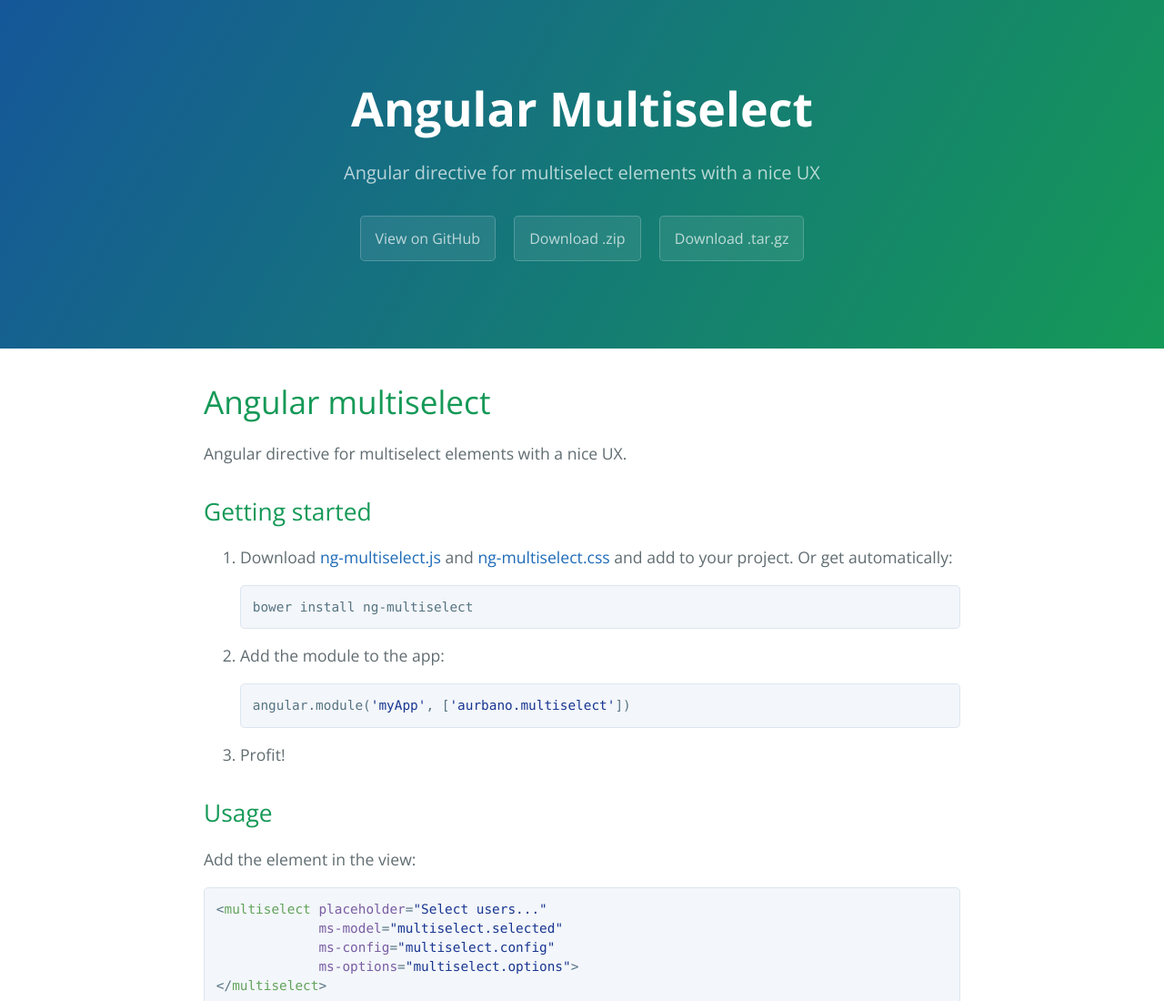
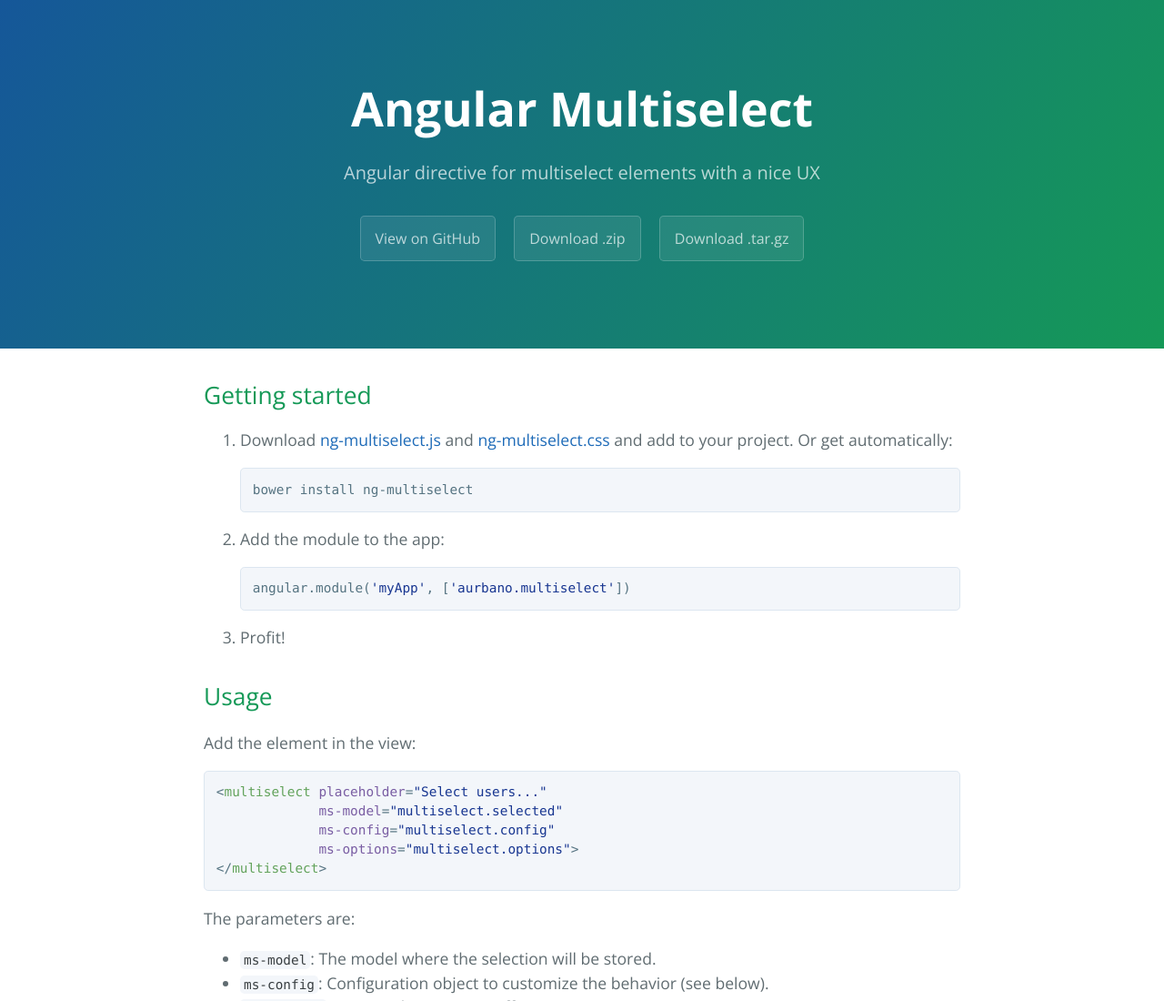
Before and after one commit to aurbano/ng-multiselect, a plain HTML site: page index.html in a window 1280 px wide. Shown: the top 1100 px of the page at 91% size. Drawn offline with nearby package versions, Linux system fonts and the light colour scheme.

Commit message:
Update index.html

```diff
--- a/index.html
+++ b/index.html
@@ -19,10 +19,6 @@
     </section>
 
     <section class="main-content">
-      <h1>
-<a id="angular-multiselect" class="anchor" href="#angular-multiselect" aria-hidden="true"><span class="octicon octicon-link"></span></a>Angular multiselect</h1>
-
-<p>Angular directive for multiselect elements with a nice UX.</p>
 
 <h2>
 <a id="getting-started" class="anchor" href="#getting-started" aria-hidden="true"><span class="octicon octicon-link"></span></a>Getting started</h2>
```
